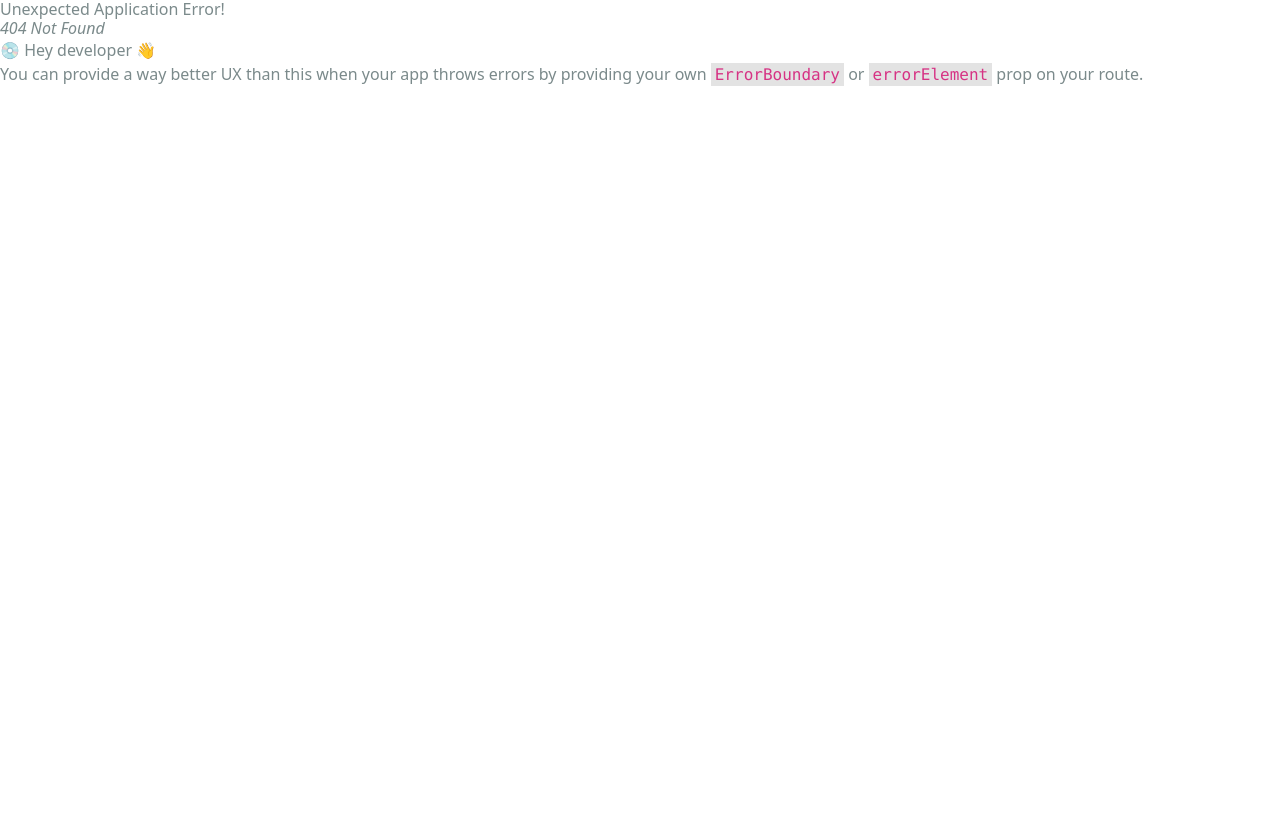
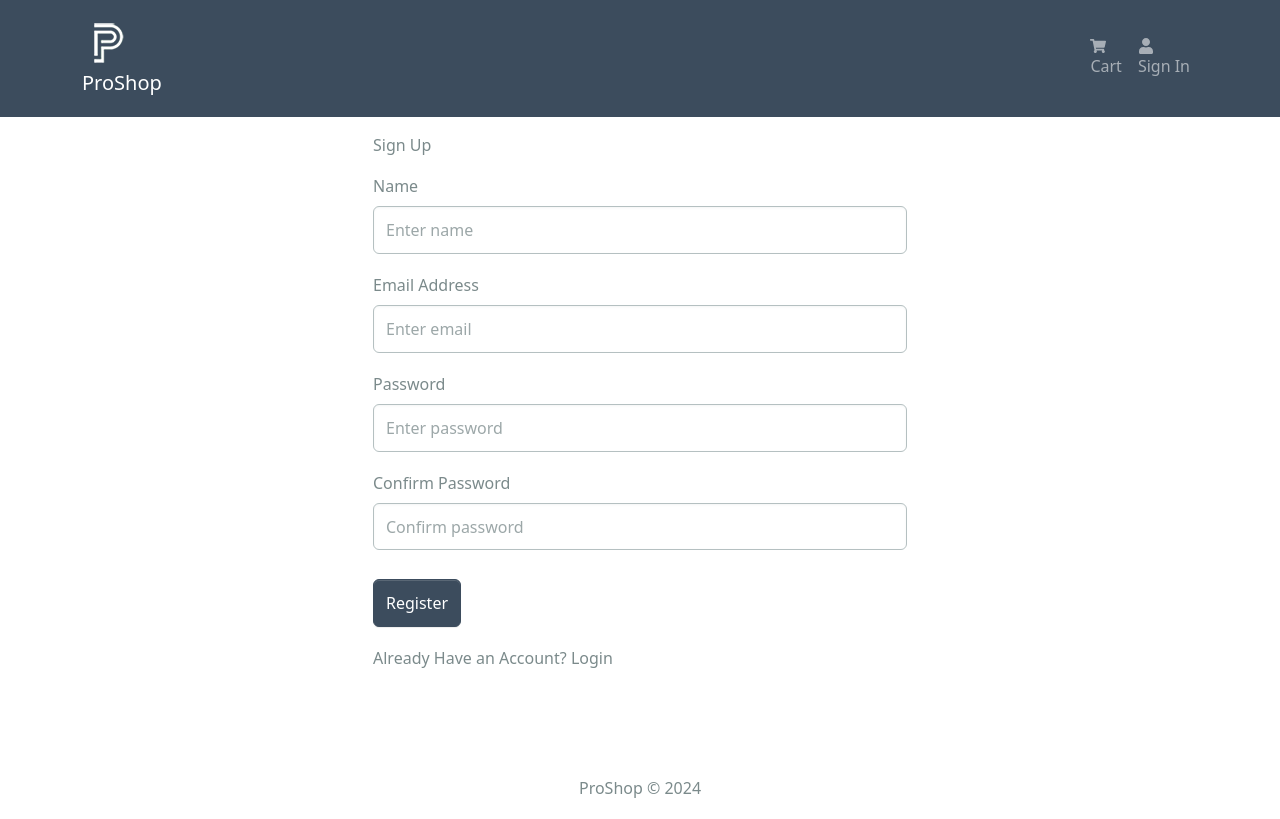
Before and after one commit to omerfaruksaribal/mern-proshop, a React (Create React App) app in the folder frontend/: page /register in a window 1280 px wide. Before the commit this address had no page. Built offline with nearby package versions, Linux system fonts and the light colour scheme.

Commit message:
Frontend Authentication

```diff
--- a/frontend/package.json
+++ b/frontend/package.json
@@ -20,6 +20,7 @@
     "react-router-bootstrap": "^0.26.3",
     "react-router-dom": "^6.27.0",
     "react-scripts": "5.0.1",
+    "react-toastify": "^10.0.6",
     "web-vitals": "^2.1.4"
   },
   "scripts": {
--- a/frontend/src/App.js
+++ b/frontend/src/App.js
@@ -1,6 +1,8 @@
 import React from 'react';
 import { Container } from 'react-bootstrap';
 import { Outlet } from 'react-router-dom';
+import { ToastContainer } from 'react-toastify';
+import 'react-toastify/dist/ReactToastify.css';
 
 import Header from './components/Header';
 import Footer from './components/Footer';
@@ -15,6 +17,7 @@
         </Container>
       </main>
       <Footer />
+      <ToastContainer />
     </>
   );
 };
--- /dev/null
+++ b/frontend/src/components/FormContainer.jsx
@@ -0,0 +1,15 @@
+import { Container, Row, Col } from 'react-bootstrap';
+
+const FormContainer = ({ children }) => {
+  return (
+    <Container>
+      <Row className="justify-content-md-center">
+        <Col xs={12} md={6}>
+          {children}
+        </Col>
+      </Row>
+    </Container>
+  );
+};
+
+export default FormContainer;
--- a/frontend/src/components/Header.jsx
+++ b/frontend/src/components/Header.jsx
@@ -1,13 +1,30 @@
-import React from 'react';
-import { Navbar, Nav, Container, Badge } from 'react-bootstrap';
+import { Navbar, Nav, Container, Badge, NavDropdown } from 'react-bootstrap';
 import { FaShoppingCart, FaUser } from 'react-icons/fa';
-import { useSelector } from 'react-redux';
+import { useSelector, useDispatch } from 'react-redux';
+import { useNavigate, Link } from 'react-router-dom';
 
+import { useLogoutMutation } from '../slices/usersApiSlice';
+import { logout } from '../slices/authSlice';
 import logo from '../assets/logo.png';
-import { Link } from 'react-router-dom';
 
 const Header = () => {
   const { cartItems } = useSelector((state) => state.cart);
+  const { userInfo } = useSelector((state) => state.auth);
+
+  const dispatch = useDispatch();
+  const navigate = useNavigate();
+
+  const [logoutUser] = useLogoutMutation();
+
+  const logoutHandler = async () => {
+    try {
+      await logoutUser().unwrap();
+      dispatch(logout());
+      navigate('/login');
+    } catch (err) {
+      console.log(err);
+    }
+  };
 
   return (
     <header>
@@ -28,9 +45,20 @@
                   </Badge>
                 )}
               </Nav.Link>
-              <Nav.Link as={Link} to="/login">
-                <FaUser /> Sign In
-              </Nav.Link>
+              {userInfo ? (
+                <NavDropdown title={userInfo.name} id="username">
+                  <NavDropdown.Item as={Link} to="/profile" className="flex">
+                    <FaUser className="mt-1 mr-2" /> Profile
+                  </NavDropdown.Item>
+                  <NavDropdown.Item onClick={logoutHandler}>
+                    Logout
+                  </NavDropdown.Item>
+                </NavDropdown>
+              ) : (
+                <Nav.Link as={Link} to="/login">
+                  <FaUser /> Sign In
+                </Nav.Link>
+              )}
             </Nav>
           </Navbar.Collapse>
         </Container>
--- a/frontend/src/index.js
+++ b/frontend/src/index.js
@@ -17,6 +17,8 @@
 import HomeScreen from './screens/HomeScreen';
 import ProductScreen from './screens/ProductScreen';
 import CartScreen from './screens/CartScreen.jsx';
+import LoginScreen from './screens/LoginScreen.jsx';
+import RegisterScreen from './screens/RegisterScreen.jsx';
 
 const router = createBrowserRouter(
   createRoutesFromElements(
@@ -24,6 +26,8 @@
       <Route index={true} path="/" element={<HomeScreen />} />
       <Route path="/product/:id" element={<ProductScreen />} />
       <Route path="/cart" element={<CartScreen />} />
+      <Route path="/login" element={<LoginScreen />} />
+      <Route path="/register" element={<RegisterScreen />} />
     </Route>
   )
 );
--- /dev/null
+++ b/frontend/src/screens/LoginScreen.jsx
@@ -0,0 +1,91 @@
+import { useState, useEffect } from 'react';
+import { Form, Button, Row, Col } from 'react-bootstrap';
+import { Link, useLocation, useNavigate } from 'react-router-dom';
+import { useDispatch, useSelector } from 'react-redux';
+import { toast } from 'react-toastify';
+
+import FormContainer from '../components/FormContainer';
+import { useLoginMutation } from '../slices/usersApiSlice.js';
+import { setCredentials } from '../slices/authSlice';
+import Loader from '../components/Loader';
+
+const LoginScreen = () => {
+  const [email, setEmail] = useState('');
+  const [password, setPassword] = useState('');
+
+  const dispatch = useDispatch();
+  const navigate = useNavigate();
+
+  const [login, { isLoading }] = useLoginMutation();
+
+  const { userInfo } = useSelector((state) => state.auth);
+
+  const { search } = useLocation();
+  const sp = new URLSearchParams(search);
+  const redirect = sp.get('redirect') || '/';
+
+  useEffect(() => {
+    if (userInfo) {
+      navigate(redirect);
+    }
+  }, [navigate, userInfo, redirect]);
+
+  const submitHandler = async (e) => {
+    e.preventDefault();
+    try {
+      const res = await login({ email, password }).unwrap();
+      dispatch(setCredentials({ ...res }));
+      navigate(redirect);
+      toast.success('Successfully logged in');
+    } catch (err) {
+      toast.error(err?.data?.message || err.error);
+    }
+  };
+  return (
+    <FormContainer>
+      <h1>Sign In</h1>
+      <Form onSubmit={submitHandler}>
+        <Form.Group controlId="email" className="my-3">
+          <Form.Label>Email Address</Form.Label>
+          <Form.Control
+            type="email"
+            placeholder="Enter email"
+            value={email}
+            onChange={(e) => setEmail(e.target.value)}
+          ></Form.Control>
+        </Form.Group>
+
+        <Form.Group controlId="password">
+          <Form.Label>Password</Form.Label>
+          <Form.Control
+            type="password"
+            placeholder="Enter password"
+            value={password}
+            onChange={(e) => setPassword(e.target.value)}
+          ></Form.Control>
+        </Form.Group>
+
+        <Button
+          type="submit"
+          variant="primary"
+          className="mt-2"
+          disabled={isLoading}
+        >
+          Sign In
+        </Button>
+
+        {isLoading && <Loader />}
+      </Form>
+      <Row className="py-3">
+        <Col>
+          New Customer?{' '}
+          <Link to={redirect ? `/register?redirect=${redirect}` : '/register'}>
+            Register
+          </Link>
+        </Col>
+      </Row>
+    </FormContainer>
+  );
+};
+
+export default LoginScreen;
--- /dev/null
+++ b/frontend/src/screens/RegisterScreen.jsx
@@ -0,0 +1,117 @@
+import { useState, useEffect } from 'react';
+import { Form, Button, Row, Col } from 'react-bootstrap';
+import { Link, useLocation, useNavigate } from 'react-router-dom';
+import { useDispatch, useSelector } from 'react-redux';
+import { toast } from 'react-toastify';
+
+import FormContainer from '../components/FormContainer.jsx';
+import { useRegisterMutation } from '../slices/usersApiSlice.js';
+import { setCredentials } from '../slices/authSlice.js';
+import Loader from '../components/Loader.jsx';
+
+const RegisterScreen = () => {
+  const [name, setName] = useState('');
+  const [email, setEmail] = useState('');
+  const [password, setPassword] = useState('');
+  const [confirmPassword, setConfirmPassword] = useState('');
+
+  const dispatch = useDispatch();
+  const navigate = useNavigate();
+
+  const [register, { isLoading }] = useRegisterMutation();
+
+  const { userInfo } = useSelector((state) => state.auth);
+
+  const { search } = useLocation();
+  const sp = new URLSearchParams(search);
+  const redirect = sp.get('redirect') || '/';
+
+  useEffect(() => {
+    if (userInfo) {
+      navigate(redirect);
+    }
+  }, [navigate, userInfo, redirect]);
+
+  const submitHandler = async (e) => {
+    e.preventDefault();
+    if (password !== confirmPassword) {
+      toast.error('Passwords do not match');
+      return;
+    } else {
+      try {
+        const res = await register({ name, email, password }).unwrap();
+        dispatch(setCredentials({ ...res }));
+        navigate(redirect);
+        toast.success('Successfully registered');
+      } catch (err) {
+        toast.error(err?.data?.message || err.error);
+      }
+    }
+  };
+  return (
+    <FormContainer>
+      <h1>Sign Up</h1>
+      <Form onSubmit={submitHandler}>
+        <Form.Group controlId="name" className="my-3">
+          <Form.Label>Name</Form.Label>
+          <Form.Control
+            type="text"
+            placeholder="Enter name"
+            value={name}
+            onChange={(e) => setName(e.target.value)}
+          ></Form.Control>
+        </Form.Group>
+        <Form.Group controlId="email" className="my-3">
+          <Form.Label>Email Address</Form.Label>
+          <Form.Control
+            type="email"
+            placeholder="Enter email"
+            value={email}
+            onChange={(e) => setEmail(e.target.value)}
+          ></Form.Control>
+        </Form.Group>
+
+        <Form.Group controlId="password">
+          <Form.Label>Password</Form.Label>
+          <Form.Control
+            type="password"
+            placeholder="Enter password"
+            value={password}
+            onChange={(e) => setPassword(e.target.value)}
+          ></Form.Control>
+        </Form.Group>
+
+        <Form.Group controlId="confirmPassword" className="my-3">
+          <Form.Label>Confirm Password</Form.Label>
+          <Form.Control
+            type="password"
+            placeholder="Confirm password"
+            value={confirmPassword}
+            onChange={(e) => setConfirmPassword(e.target.value)}
+          ></Form.Control>
+        </Form.Group>
+
+        <Button
+          type="submit"
+          variant="primary"
+          className="mt-2 "
+          disabled={isLoading}
+        >
+          Register
+        </Button>
+
+        {isLoading && <Loader />}
+      </Form>
+      <Row className="py-3">
+        <Col>
+          Already Have an Account?{' '}
+          <Link to={redirect ? `/login?redirect=${redirect}` : '/login'}>
+            Login
+          </Link>
+        </Col>
+      </Row>
+    </FormContainer>
+  );
+};
+
+export default RegisterScreen;
--- /dev/null
+++ b/frontend/src/slices/authSlice.js
@@ -0,0 +1,26 @@
+import { createSlice } from '@reduxjs/toolkit';
+
+const initialState = {
+  userInfo: localStorage.getItem('userInfo')
+    ? JSON.parse(localStorage.getItem('userInfo'))
+    : null,
+};
+
+const authSlice = createSlice({
+  name: 'auth',
+  initialState,
+  reducers: {
+    setCredentials: (state, action) => {
+      state.userInfo = action.payload;
+      localStorage.setItem('userInfo', JSON.stringify(action.payload));
+    },
+    logout: (state, action) => {
+      state.userInfo = null;
+      localStorage.removeItem('userInfo');
+    },
+  },
+});
+
+export const { setCredentials, logout } = authSlice.actions;
+
+export default authSlice.reducer;
--- /dev/null
+++ b/frontend/src/slices/usersApiSlice.js
@@ -0,0 +1,30 @@
+import { USERS_URL } from '../constans.js';
+import { apiSlice } from './apiSlice';
+
+export const usersApiSlice = apiSlice.injectEndpoints({
+  endpoints: (builder) => ({
+    login: builder.mutation({
+      query: (data) => ({
+        url: `${USERS_URL}/auth`,
+        method: 'POST',
+        body: data,
+      }),
+    }),
+    register: builder.mutation({
+      query: (data) => ({
+        url: `${USERS_URL}`,
+        method: 'POST',
+        body: data,
+      }),
+    }),
+    logout: builder.mutation({
+      query: () => ({
+        url: `${USERS_URL}/logout`,
+        method: 'POST',
+      }),
+    }),
+  }),
+});
+
+export const { useLoginMutation, useRegisterMutation, useLogoutMutation } =
+  usersApiSlice;
--- a/frontend/src/store.js
+++ b/frontend/src/store.js
@@ -2,11 +2,13 @@
 
 import { apiSlice } from './slices/apiSlice.js';
 import cartSliceReducer from './slices/cartSlice.js';
+import authSliceReducer from './slices/authSlice.js';
 
 const store = configureStore({
   reducer: {
     [apiSlice.reducerPath]: apiSlice.reducer,
     cart: cartSliceReducer,
+    auth: authSliceReducer,
   },
   middleware: (getDefaultMiddleware) =>
     getDefaultMiddleware().concat(apiSlice.middleware),
```
Also changed, not shown: 1 other file (tests, documents, lock files or other folders).
